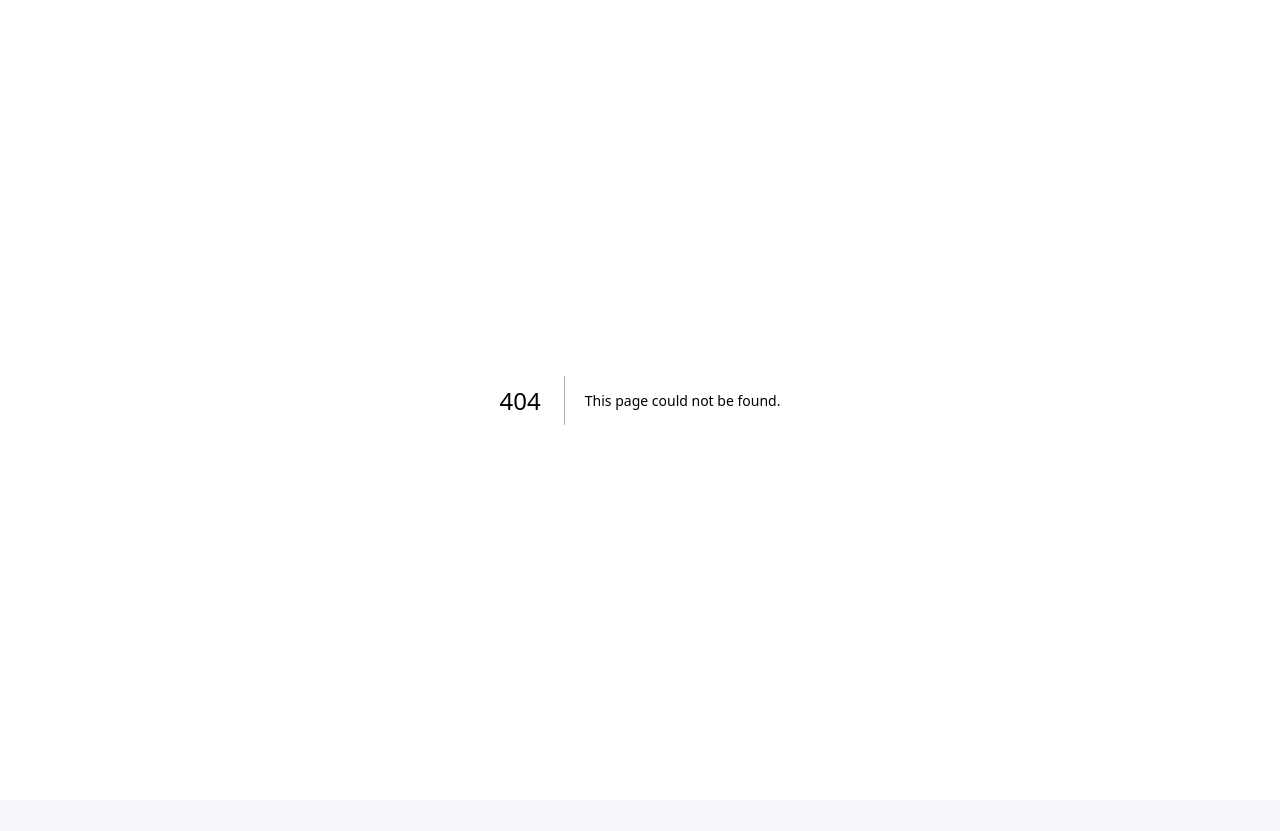
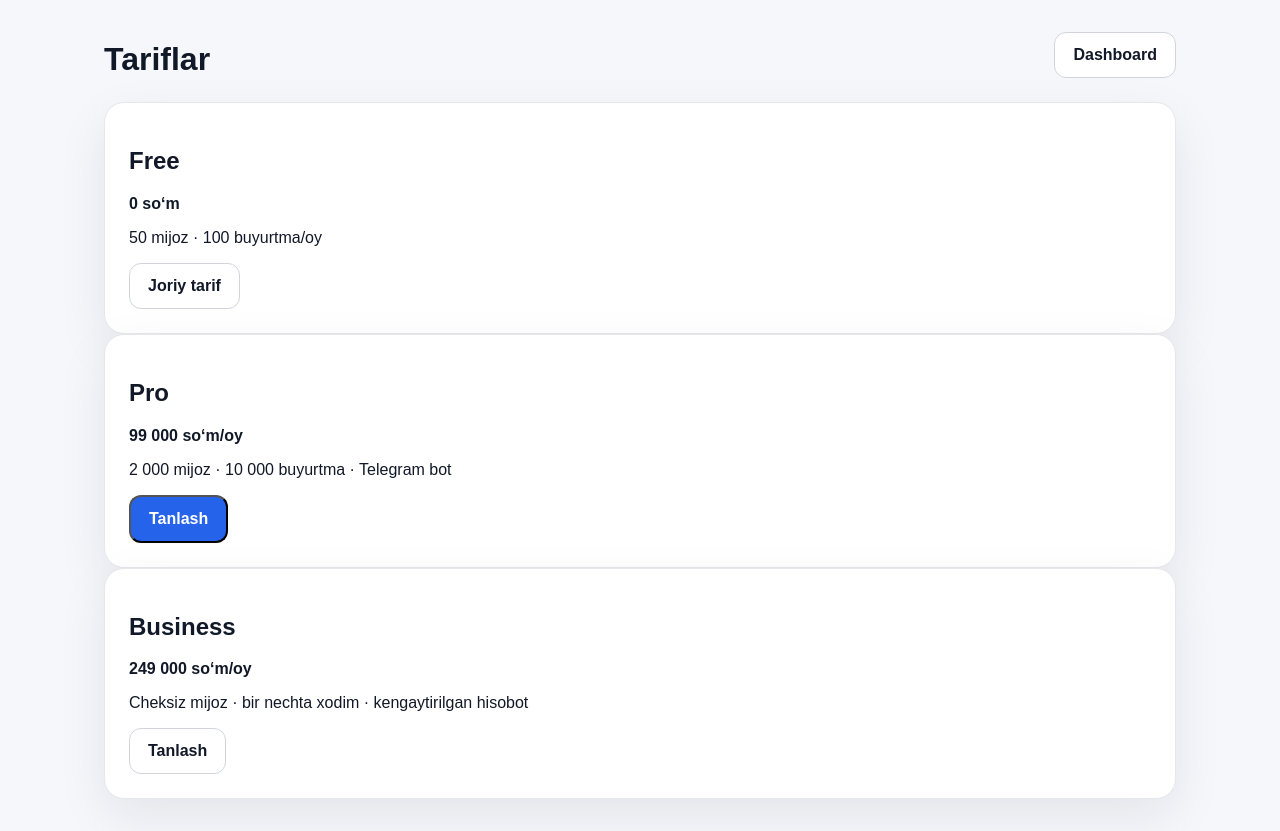
Before and after one commit to aslbek-qoziboyev/bizneschi, a Next.js app: page /subscription in a window 1280 px wide. Before the commit this address had no page. Before the commit the page ends 800 px from the top, so only its background shows below. Built offline with nearby package versions, Linux system fonts and the light colour scheme.

Commit message:
feat: add app/subscription/page.tsx

```diff
--- /dev/null
+++ b/app/subscription/page.tsx
@@ -0,0 +1,3 @@
+import Link from "next/link";
+const plans=[["Free","0 so‘m","50 mijoz · 100 buyurtma/oy"],["Pro","99 000 so‘m/oy","2 000 mijoz · 10 000 buyurtma · Telegram bot"],["Business","249 000 so‘m/oy","Cheksiz mijoz · bir nechta xodim · kengaytirilgan hisobot"]];
+export default function Subscription(){return <main className="dashboard"><div className="dashhead"><h1>Tariflar</h1><Link className="btn secondary" href="/dashboard">Dashboard</Link></div><div className="plans">{plans.map(([n,p,d],i)=><div className="card plan" key={n}><h2>{n}</h2><strong>{p}</strong><p>{d}</p><button className={"btn "+(i===1?"primary":"secondary")}>{i===0?"Joriy tarif":"Tanlash"}</button></div>)}</div></main>}
```
